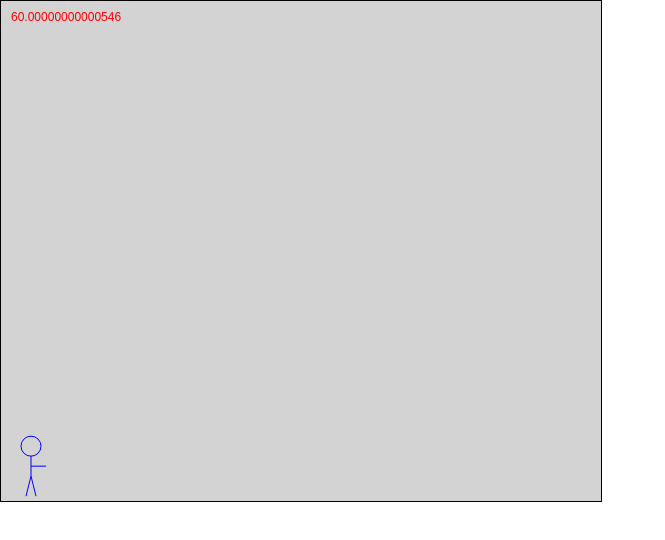
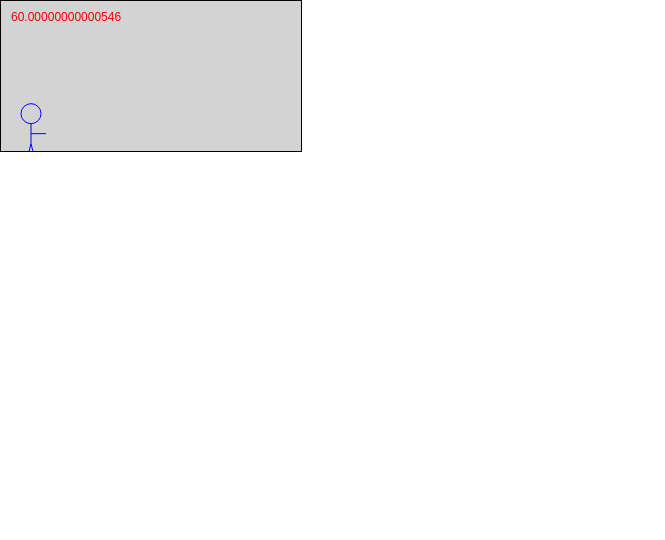
Before and after one commit to Gilles-Marco/L3MIAGE_GestionProjet, a plain HTML site: page index.html in a window 1280 px wide. Shown: the whole page, without its empty margins (0-665 px from the left). Drawn offline with Linux system fonts and the light colour scheme.

Commit message:
Update index.html

```diff
--- a/index.html
+++ b/index.html
@@ -8,7 +8,7 @@
   </head>
 
   <body>
-    <canvas id="myCanvas" width = 600 height=500></canvas>
+    <canvas id="myCanvas"></canvas>
 
     <button id="startButton" onclick="startGame">START !</button>
 
```
